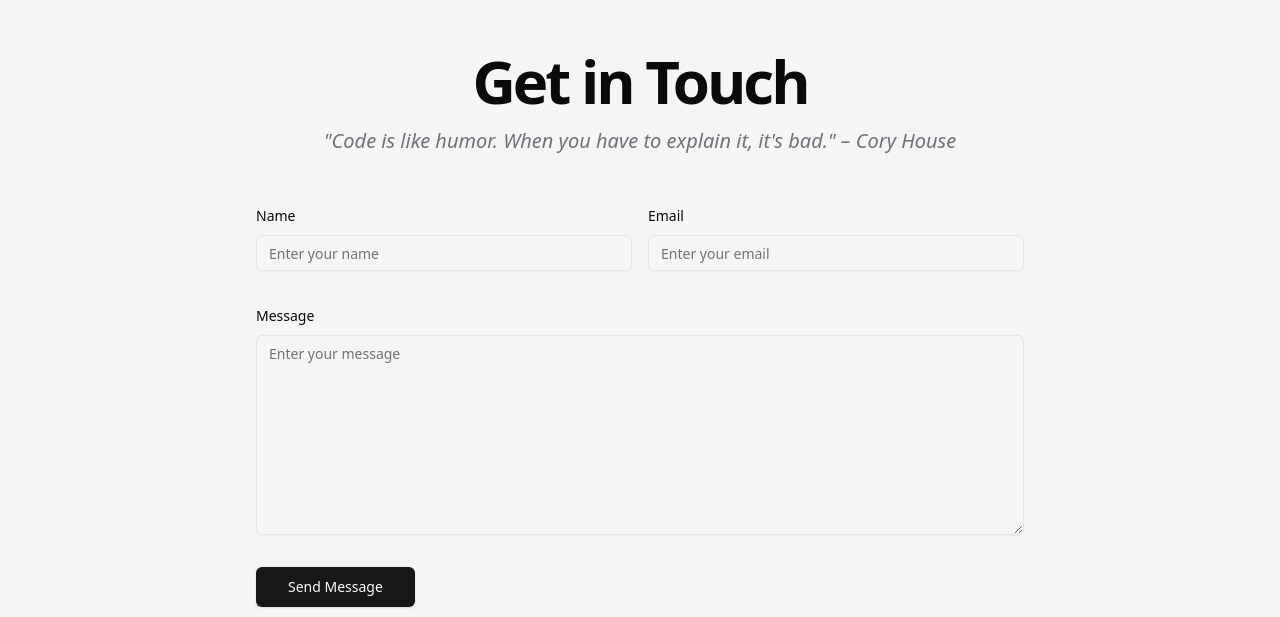
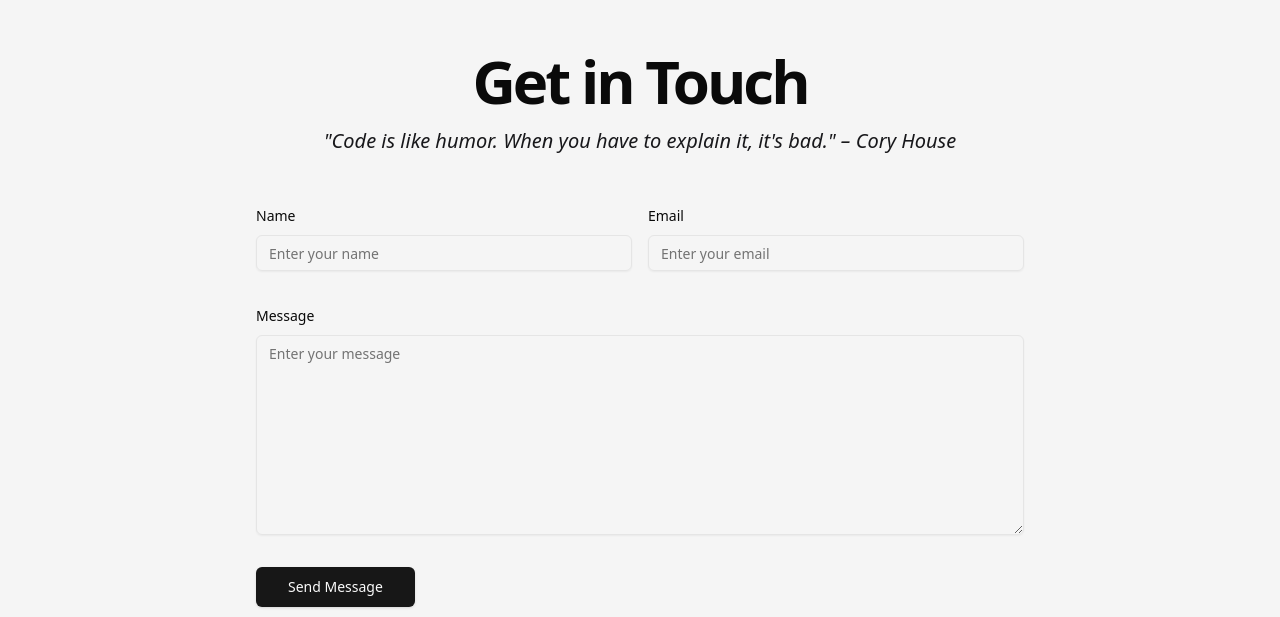
Before and after one commit to MasterBrian99/MasterBrian99.github.io, an Astro site: page / in a window 1280 px wide. Shown: the part 2120-2737 px from the top of the page. Built offline with nearby package versions, Linux system fonts and the light colour scheme; Astro itself is replaced by a stand-in of ours.

Commit message:
fix color quote

```diff
--- a/src/components/contact-me/contact-me.tsx
+++ b/src/components/contact-me/contact-me.tsx
@@ -14,7 +14,7 @@ export default function ContactMe() {
           <h2 className="text-3xl font-bold tracking-tighter sm:text-5xl md:text-6xl">
             Get in Touch
           </h2>
-          <p className="mx-auto max-w-[700px] text-zinc-500 md:text-xl dark:text-zinc-400 italic">
+          <p className="mx-auto max-w-[700px] text-zinc-900 md:text-xl dark:text-zinc-100 italic">
             "Code is like humor. When you have to explain it, it's bad." – Cory
             House
           </p>
```
